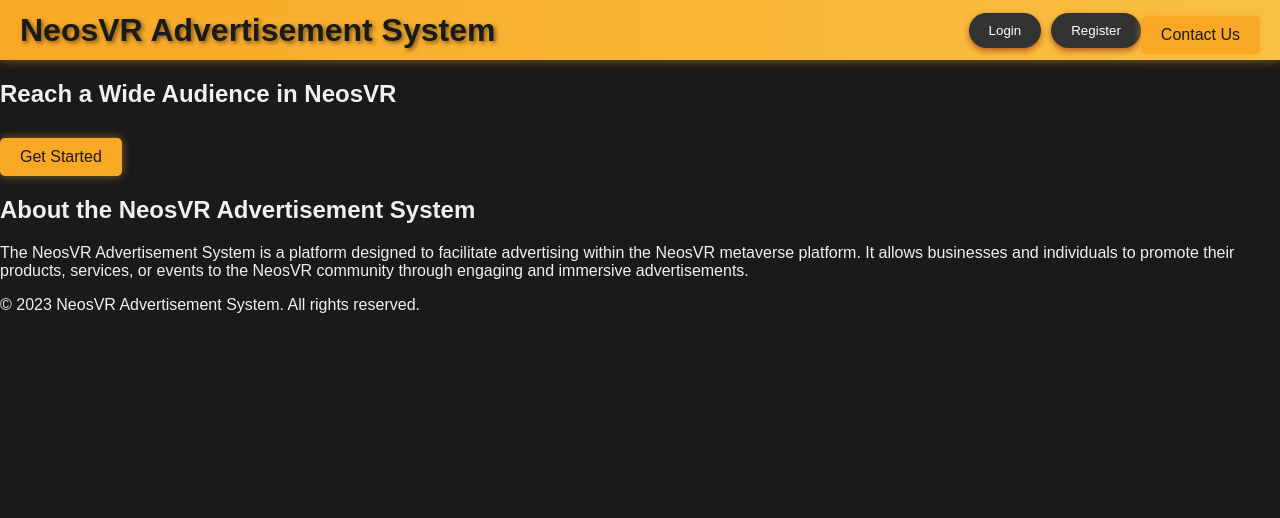
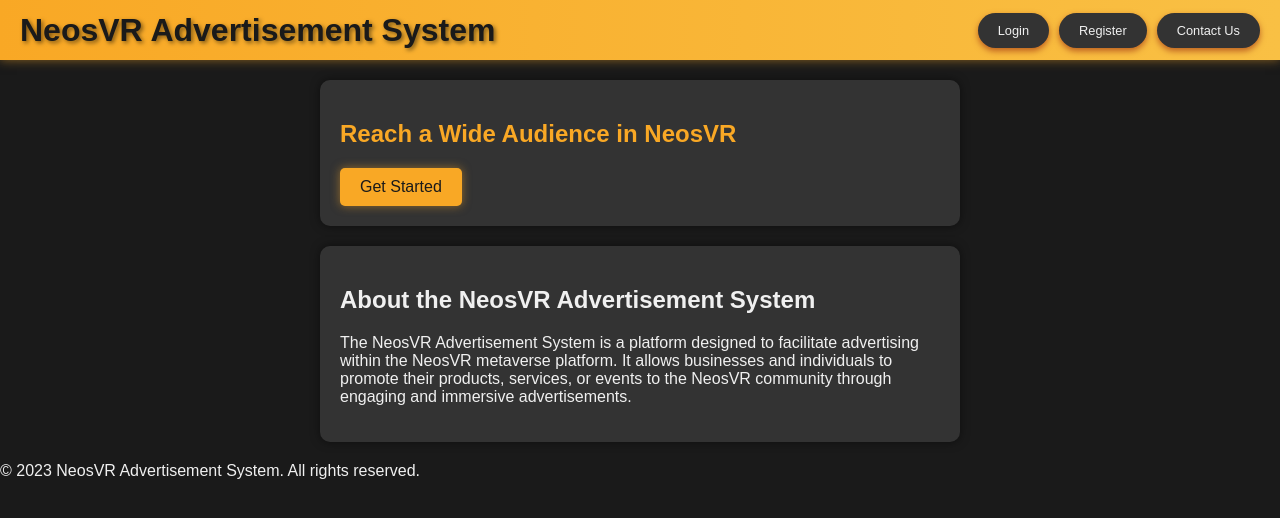
Before and after one commit to Xlinka/NeosVR-Advertisement-System, a plain HTML site: page Website/index.html in a window 1280 px wide. Drawn offline with Linux system fonts and the light colour scheme.

Commit message:
Clean up css

```diff
--- a/Website/index.html
+++ b/Website/index.html
@@ -14,13 +14,13 @@
     <div id="topBarButtons">
       <button id="loginButton">Login</button>
       <button id="registerButton">Register</button>
-      <a href="contact.html" class="cta-button">Contact Us</a>
+      <a href="contact.html">Contact Us</a>
     </div>
   </header>
 
   <main>
     <section id="hero" labelledby="heroHeading">
-      <h2 i="heroHeading">Reach a Wide Audience in NeosVR</h2>
+      <h2 id="heroHeading">Reach a Wide Audience in NeosVR</h2>
       <a href="advertisement.html" class="cta-button">Get Started</a>
     </section>
 
--- a/Website/styles.css
+++ b/Website/styles.css
@@ -1,6 +1,14 @@
+html {
+  --theme-color: #f9c044;
+  --theme-color-shade: #f9a825;
+  --main-text: #f0f0f0;
+  --input-bg: #444;
+  --section-bg: #333;
+}
+
 html, body {
   background-color: #1a1a1a;
-  color: #f0f0f0;
+  color: var(--main-text);
   font-family: Arial, sans-serif;
   margin: 0;
   padding: 0;
@@ -8,7 +16,7 @@
 }
 
 #topBar {
-  background: linear-gradient(90deg, #f9a825, #f9c044);
+  background: linear-gradient(90deg, var(--theme-color-shade), var(--theme-color));
   height: fit-content;
   min-height: 60px;
   display: flex;
@@ -24,11 +32,11 @@
   text-shadow: 2px 2px 4px rgba(0, 0, 0, 0.5);
 }
 
-form {
+section {
   max-width: 600px;
   margin: 20px auto;
   padding: 20px;
-  background-color: #333;
+  background-color: var(--section-bg);
   border-radius: 10px;
   box-shadow: 0px 0px 10px rgba(0, 0, 0, 0.5);
 }
@@ -44,8 +52,8 @@
   padding: 10px;
   margin-top: 5px;
   border: none;
-  background-color: #444;
-  color: #f0f0f0;
+  background-color: var(--input-bg);
+  color: var(--main-text);
   border-radius: 5px;
   box-shadow: 0px 0px 10px rgba(0, 0, 0, 0.5);
   resize: none; /* disable resizing for textarea */
@@ -55,7 +63,7 @@
   display: block;
   padding: 10px 20px;
   border: none;
-  background: linear-gradient(90deg, #f9a825, #f9c044);
+  background-image: linear-gradient(90deg, var(--theme-color-shade), var(--theme-color));
   color: #1a1a1a;
   cursor: pointer;
   border-radius: 5px;
@@ -63,7 +71,7 @@
 }
 
 button:hover {
-  background: linear-gradient(90deg, #f9c044, #f9a825);
+  background-image: linear-gradient(-90deg, var(--theme-color-shade), var(--theme-color));
 }
 
 img#imagePreview {
@@ -77,21 +85,11 @@
 }
 
 #priceInfo {
-  color: #ffffff;
   text-align: center;
   padding: 10px;
   border-radius: 5px;
   box-shadow: 0px 0px 10px rgba(249, 168, 37, 0.5);
   margin-left: 10px;
-}
-
-#conversionInfoBox {
-  max-width: 600px;
-  margin: 10px auto;
-  padding: 20px;
-  background-color: #333;
-  border-radius: 10px;
-  box-shadow: 0px 0px 10px rgba(0, 0, 0, 0.5);
 }
 
 /* Additional styles for the login and register buttons */
@@ -101,19 +99,21 @@
   align-items: center;
 }
 
-#topBar button {
+#topBarButtons > * {
   margin-left: 10px;
   padding: 10px 20px;
   border: none;
-  background: #333;
-  color: #fff;
+  background: var(--section-bg);
+  color: var(--main-text);
   cursor: pointer;
   border-radius: 20px;
   box-shadow: 0px 3px 6px rgba(128, 0, 0, .5);
-  transition: background-color 0.3s;
+  transition: background-color 0.25s;
+  text-decoration: none;
+  font-size: .8em;
 }
 
-#topBar button:hover {
+#topBarButtons > *:hover {
   background: #555;
 }
 
@@ -142,11 +142,10 @@
   box-shadow: 0px 0px 10px rgba(249, 168, 37, 0.5);
   transition: background-color 0.3s;
   text-decoration: none;
-  margin-top: 10px;
 }
 
 .cta-button:hover {
-  background: #f9c044;
+  background: var(--theme-color);
 }
 
 #contactHeading {
```
